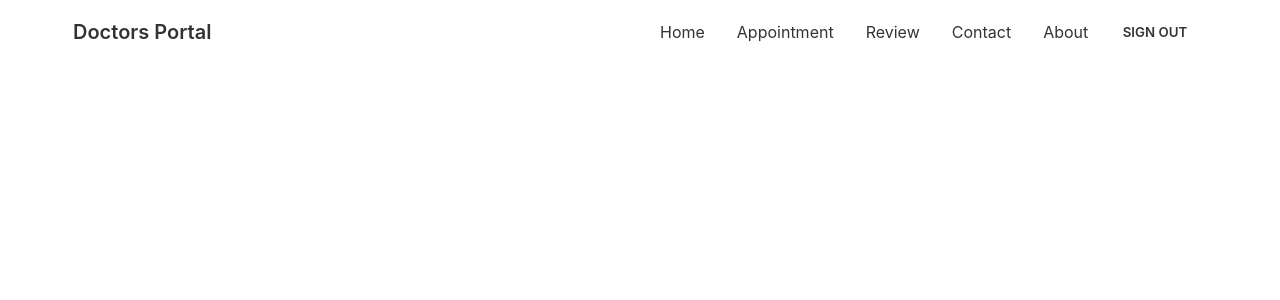
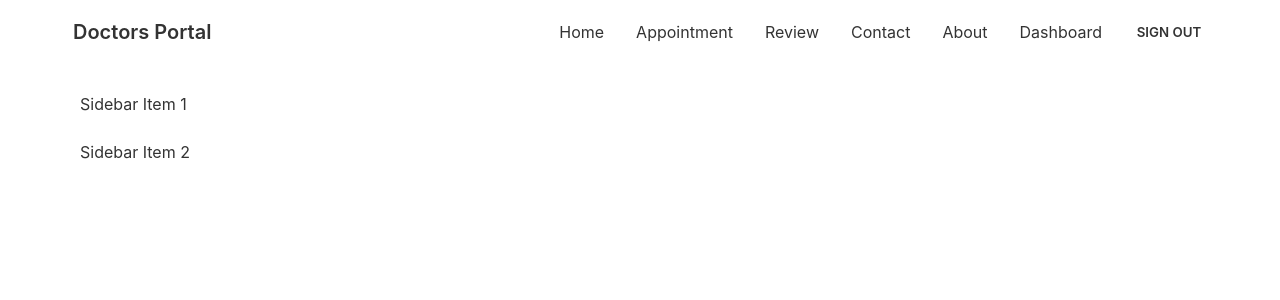
Before and after one commit to 404Bappy/doctors-portal-client, a React (Create React App) app: page /dashboard in a window 1280 px wide. Shown: the top 300 px of the page. Built offline with nearby package versions, Linux system fonts and the light colour scheme; no server answers; sample sign-in values are in the browser's storage.

Commit message:
Initial Commit

```diff
--- a/package.json
+++ b/package.json
@@ -14,6 +14,7 @@
     "react-dom": "^18.2.0",
     "react-firebase-hooks": "^5.1.1",
     "react-hook-form": "^7.41.5",
+    "react-query": "^3.39.2",
     "react-router-dom": "^6.6.1",
     "react-scripts": "5.0.1",
     "react-toastify": "^9.1.1",
--- a/src/App.js
+++ b/src/App.js
@@ -13,6 +13,7 @@
 import RequireAuth from './Pages/Login/RequireAuth';
 import { ToastContainer} from 'react-toastify';
 import 'react-toastify/dist/ReactToastify.css';
+import Dashboard from './Pages/Dashboard/Dashboard';
 
 
 
@@ -23,9 +24,16 @@
       <Routes>
         <Route path="/" element={<Home />} />
         <Route path="about" element={<About />} />
+
         <Route path="appointment" element={
         <RequireAuth>
           <Appointment/>
+        </RequireAuth>
+      } />
+
+        <Route path="dashboard" element={
+        <RequireAuth>
+          <Dashboard/>
         </RequireAuth>
       } />
 
--- a/src/Pages/Appointment/AvailableAppointment.js
+++ b/src/Pages/Appointment/AvailableAppointment.js
@@ -1,24 +1,30 @@
 import { format } from 'date-fns';
 import React, { useEffect, useState } from 'react';
+import { useQuery } from 'react-query';
+import Loading from '../Shared/Loading';
 import BookingModal from './BookingModal';
 import Service from './Service';
 
 const AvailableAppointment = ({ date }) => {
-    const [services, setServices] = useState([]);
+
     const [treatment, setTreatment] = useState(null);
 
-    useEffect(() => {
-        fetch('http://localhost:9000/service')
-            .then(res => res.json())
-            .then(data => setServices(data));
-    }, [])
+    const formattedDate = format(date, 'PP');
+    const { data: services, isLoading , refetch } = useQuery(['available', formattedDate], () => fetch(`http://localhost:9000/available?date=${formattedDate}`)
+        .then(res => res.json())
+    )
+
+    if (isLoading) {
+        return <Loading></Loading>
+    }
+
 
     return (
         <div className='text-center'>
             <h4 className='text-xl text-secondary text-bold'> Available Appointments on  {format(date, 'PP')}</h4>
             <div className='grid grid-cols-1 md:grid-cols-2 lg:grid-cols-3 gap-5'>
                 {
-                    services.map(service => <Service
+                    services?.map(service => <Service
                         key={service._id}
                         service={service}
                         setTreatment={setTreatment}
@@ -29,6 +35,8 @@
                 date={date}
                 treatment={treatment}
                 setTreatment={setTreatment}
+                refetch= {refetch}
+
             ></BookingModal>}
         </div>
     );
--- a/src/Pages/Appointment/BookingModal.js
+++ b/src/Pages/Appointment/BookingModal.js
@@ -4,7 +4,7 @@
 import auth from '../../firebase.init';
 import { toast } from 'react-toastify';
 
-const BookingModal = ({ date, treatment, setTreatment }) => {
+const BookingModal = ({ date, treatment, setTreatment, refetch}) => {
     const { _id, name, Slots } = treatment;
     const [user, loading, error] = useAuthState(auth);
     const formattedDate = format(date, 'PP');
@@ -40,6 +40,7 @@
                 else {
                     toast.error(`Already have an Appointment on, ${data.booking?.date} at ${data.booking?.slot}`)
                 }
+                refetch();
                 setTreatment(null);
             });
 
--- /dev/null
+++ b/src/Pages/Dashboard/Dashboard.js
@@ -0,0 +1,25 @@
+import React from 'react';
+
+const Dashboard = () => {
+    return (
+        <div class="drawer drawer-mobile">
+            <input id="my-drawer-2" type="checkbox" class="drawer-toggle" />
+            <div class="drawer-content flex flex-col items-center justify-center">
+
+                <label for="my-drawer-2" class="btn btn-primary drawer-button lg:hidden">Open drawer</label>
+
+            </div>
+            <div class="drawer-side">
+                <label for="my-drawer-2" class="drawer-overlay"></label>
+                <ul class="menu p-4 w-80 bg-base-100 text-base-content">
+
+                    <li><a>Sidebar Item 1</a></li>
+                    <li><a>Sidebar Item 2</a></li>
+                </ul>
+
+            </div>
+        </div>
+    );
+};
+
+export default Dashboard;
--- a/src/Pages/Shared/Navbar.js
+++ b/src/Pages/Shared/Navbar.js
@@ -18,6 +18,9 @@
         <li><Link to="/review">Review</Link></li>
         <li><Link to="/contact">Contact</Link></li>
         <li><Link to="/about">About</Link></li>
+        {
+            user &&  <li><Link to="/dashboard">Dashboard</Link></li>
+        }
         <li>{user ? <button class="btn btn-ghost" onClick={logout}>Sign out</button> : <Link to="/login">Login</Link>}</li>
     </>
     return (
--- a/src/index.js
+++ b/src/index.js
@@ -5,12 +5,21 @@
 import reportWebVitals from './reportWebVitals';
 import { BrowserRouter } from "react-router-dom";
 
+import {
+
+  QueryClient,
+  QueryClientProvider,
+} from 'react-query'
+
+const queryClient = new QueryClient()
 const root = ReactDOM.createRoot(document.getElementById('root'));
 root.render(
   <React.StrictMode>
+    <QueryClientProvider client={queryClient}>
     <BrowserRouter>
       <App />
     </BrowserRouter>
+    </QueryClientProvider>
 
   </React.StrictMode>
 );
```
Also changed, not shown: 1 other file (tests, documents, lock files or other folders).
